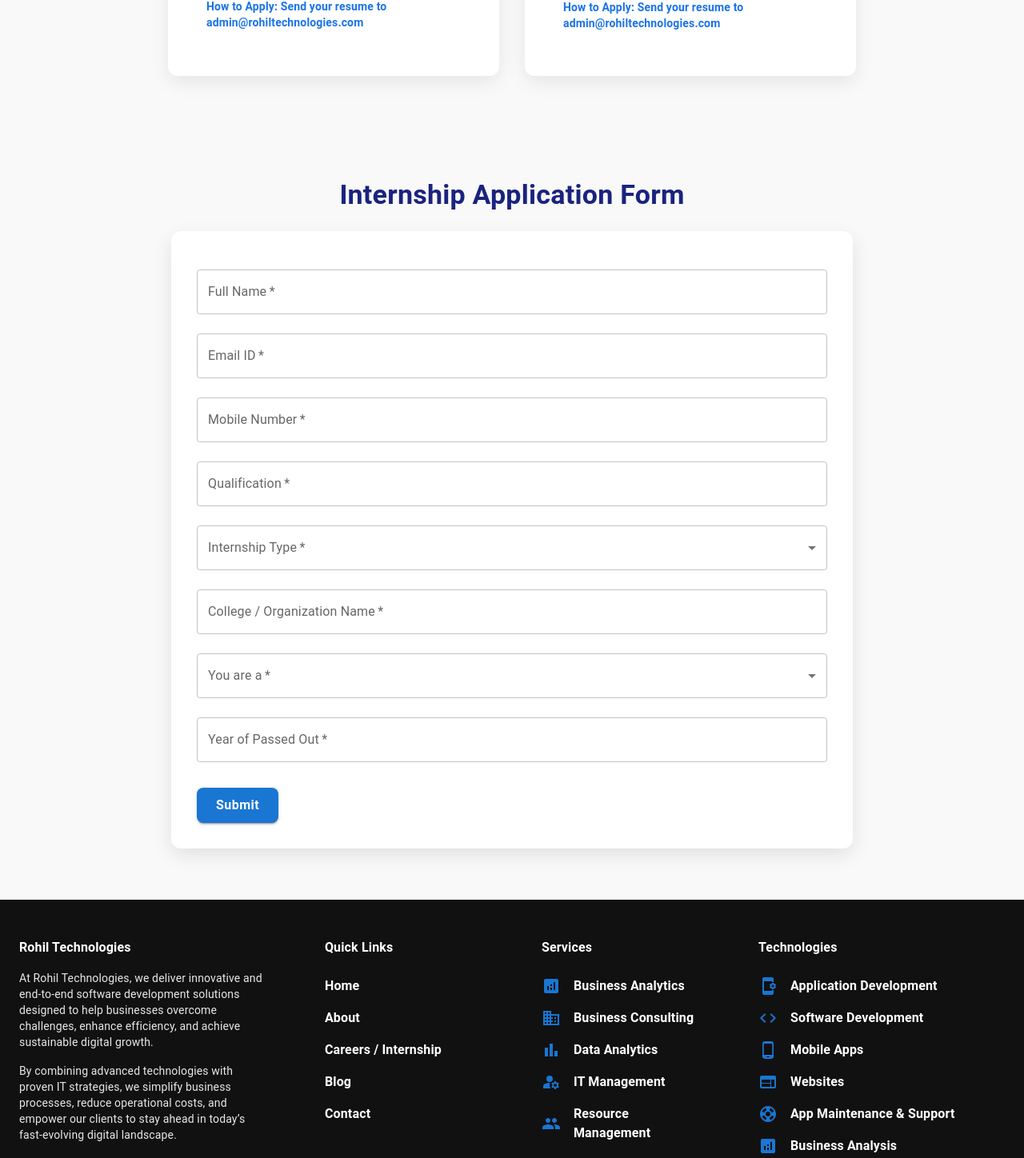
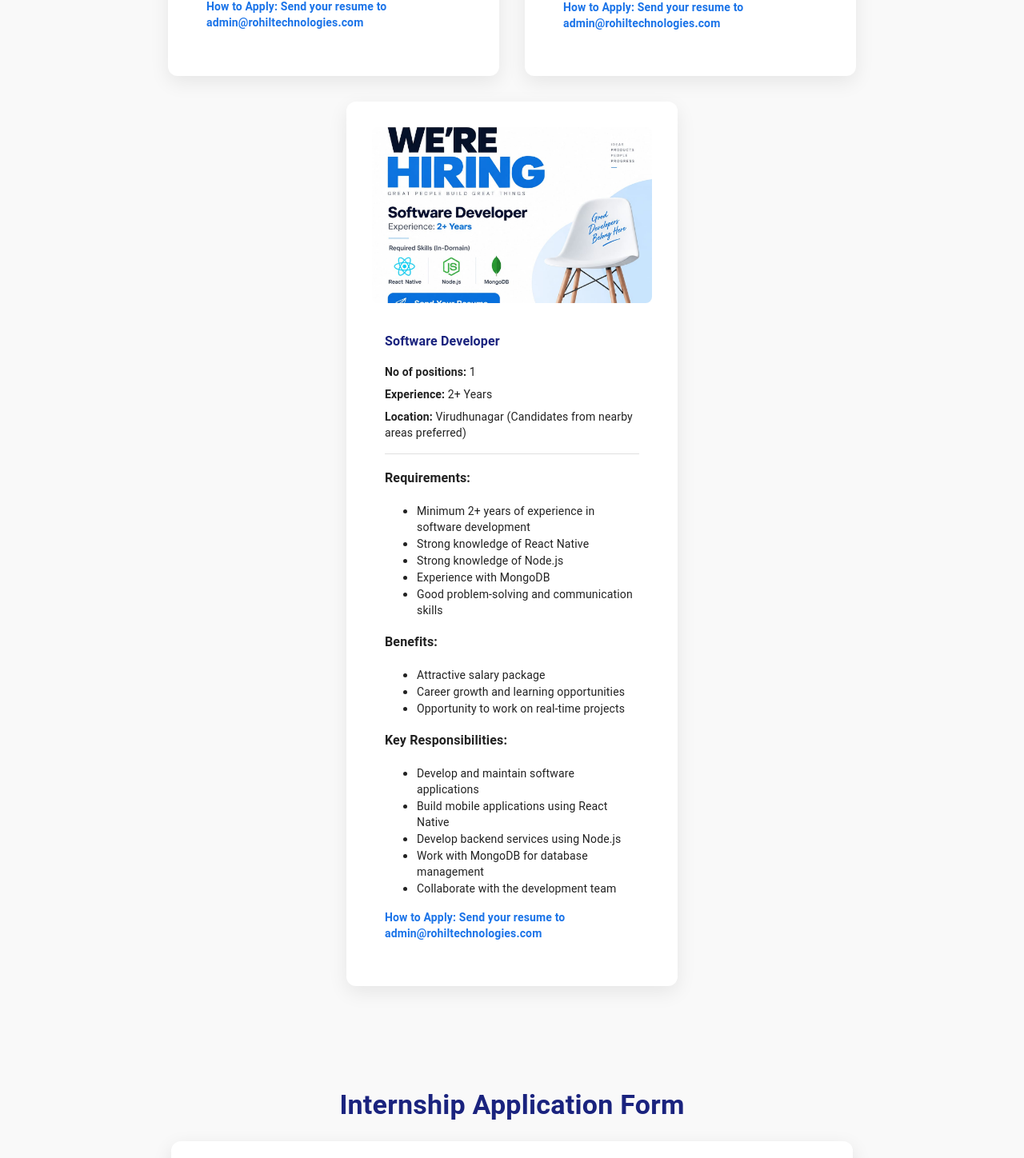
Before and after one commit to rayesharayesha61-byte/Rohil-website, a React (Create React App) app: page /careers in a window 1280 px wide. Shown: the part 2317-3765 px from the top of the page at 80% size. Built offline with nearby package versions, Linux system fonts and the light colour scheme.

Commit message:
hire page update

```diff
--- a/src/components/Careers.js
+++ b/src/components/Careers.js
@@ -144,6 +144,37 @@ const jobOpenings = [
       "Virudunagar (Candidates from Virudunagar and surrounding areas only)",
     apply: "Send your resume to admin@rohiltechnologies.com",
   },
+  {
+  title: "Software Developer",
+  positions: 1,
+  image: "/images/software-developer.jpg",
+
+  requirements: [
+    "Minimum 2+ years of experience in software development",
+    "Strong knowledge of React Native",
+    "Strong knowledge of Node.js",
+    "Experience with MongoDB",
+    "Good problem-solving and communication skills",
+  ],
+
+  benefits: [
+    "Attractive salary package",
+    "Career growth and learning opportunities",
+    "Opportunity to work on real-time projects",
+  ],
+
+  responsibilities: [
+    "Develop and maintain software applications",
+    "Build mobile applications using React Native",
+    "Develop backend services using Node.js",
+    "Work with MongoDB for database management",
+    "Collaborate with the development team",
+  ],
+
+  experience: "2+ Years",
+  location: "Virudhunagar (Candidates from nearby areas preferred)",
+  apply: "Send your resume to admin@rohiltechnologies.com",
+},
 ];
 
 export default function Careers() {
@@ -230,6 +261,20 @@ export default function Careers() {
                   "&:hover": { boxShadow: "0 12px 32px rgba(0,0,0,0.15)" },
                 }}
               >
+                {job.image && (
+  <Box
+    component="img"
+    src={job.image}
+    alt={job.title}
+    sx={{
+      width: "100%",
+      height: 220,
+      objectFit: "cover",
+      borderRadius: 2,
+      mb: 2,
+    }}
+  />
+)}
                 <CardContent>
                   <Typography
                     variant="body1"
```
Also changed, not shown: public/images/software-developer.jpg (added), src/components/Blog.js.
